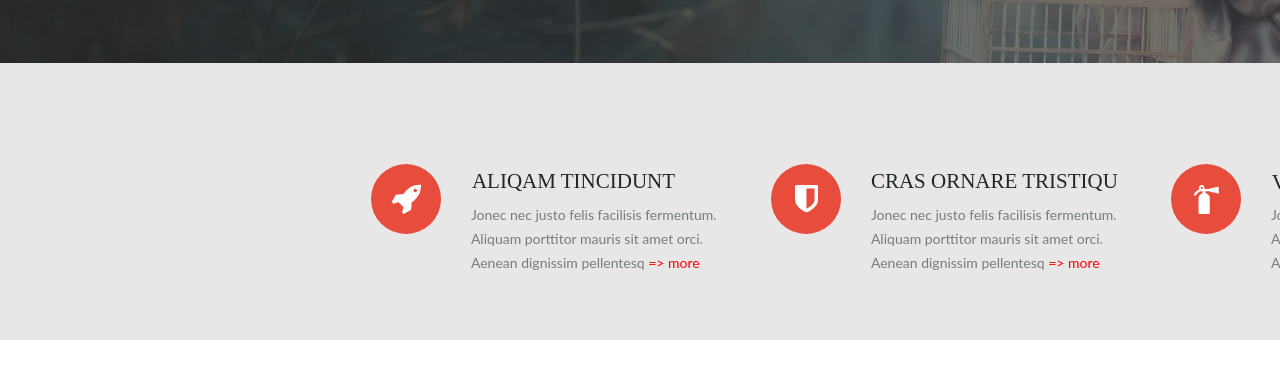
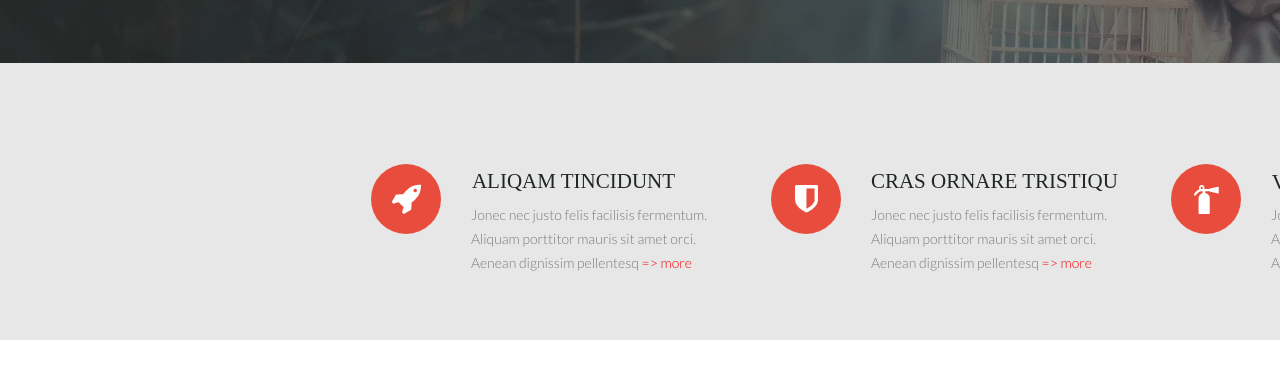
Before and after one commit to qdos-s/iTechArt-StudLab, a plain HTML site: page index.html in a window 1280 px wide. Shown: the part 577-952 px from the top of the page. Drawn offline with nearby package versions, Linux system fonts and the light colour scheme.

Commit message:
import styles

```diff
--- a/index.css
+++ b/index.css
@@ -1,3 +1,5 @@
+@import url('https://fonts.googleapis.com/css2?family=Fjalla+One&family=Lato:wght@300&family=Oswald&display=swap');
+
 * {
     margin: 0;
     padding: 0;
```
